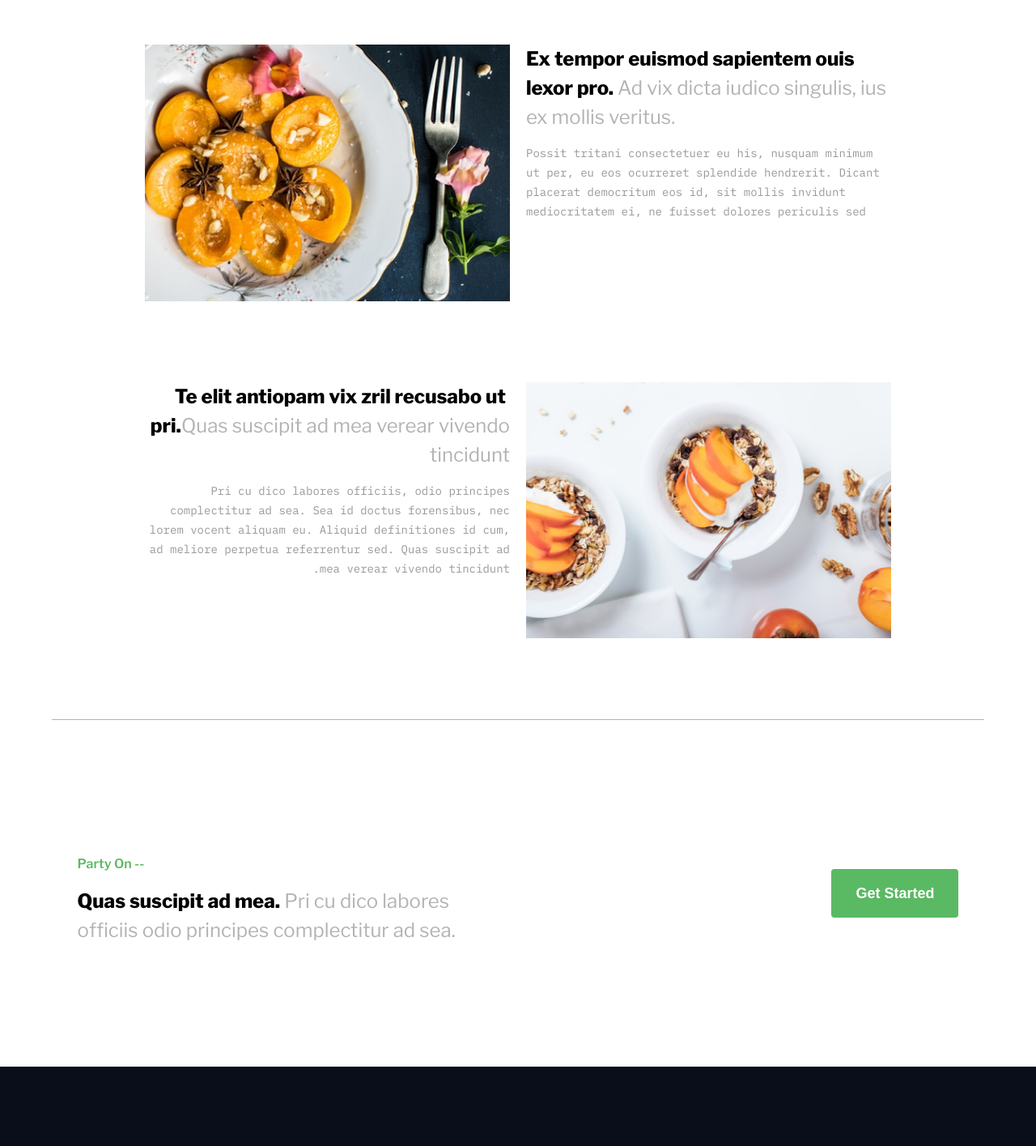
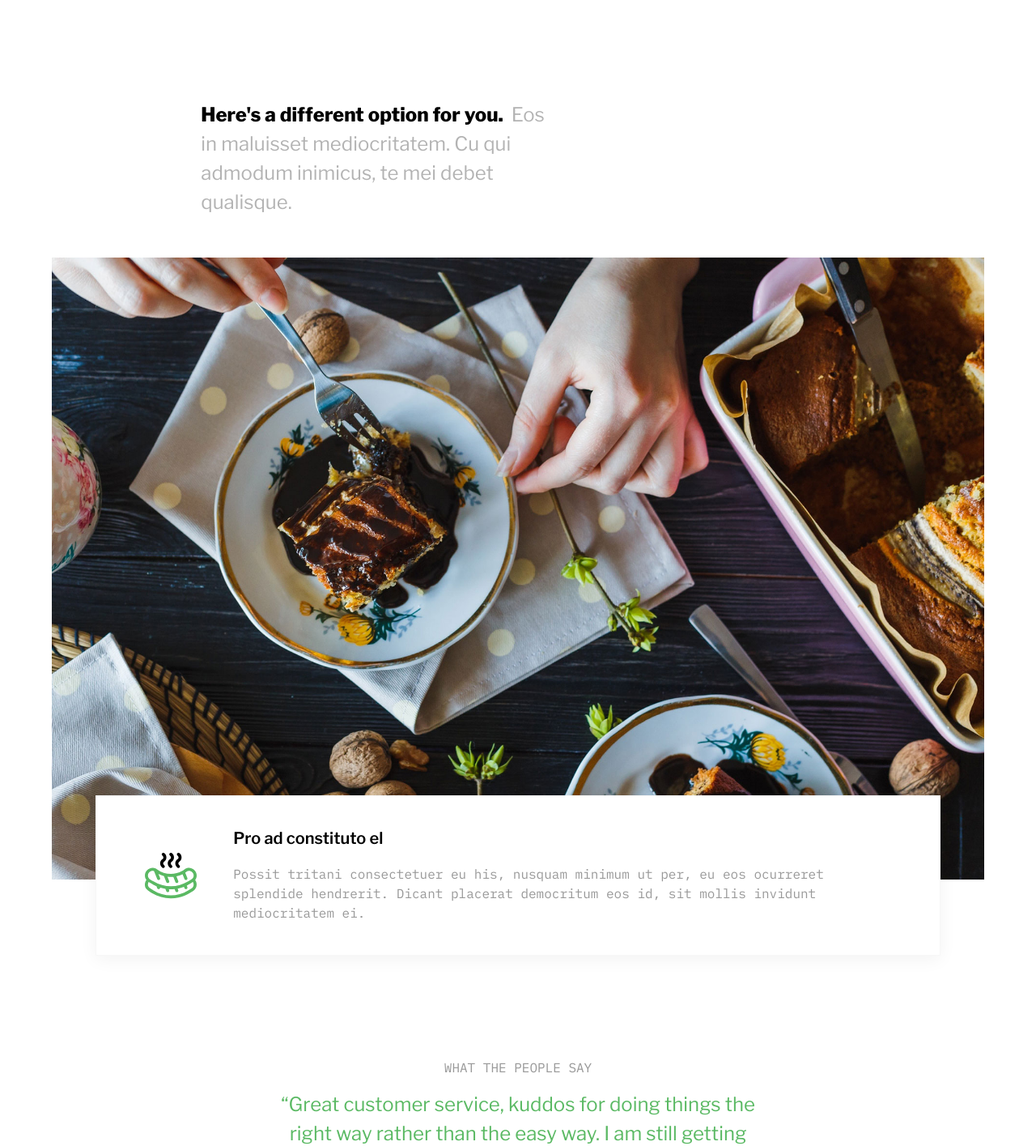
Before and after one commit to cey-t/catering-website, a React (Create React App) app: page /premium in a window 1280 px wide. Shown: the part 760-2175 px from the top of the page at 81% size. Built offline with nearby package versions, Linux system fonts and the light colour scheme.

Commit message:
Premium intro design implemented

```diff
--- a/src/components/ContextBox/ContextBox.js
+++ b/src/components/ContextBox/ContextBox.js
@@ -1,7 +1,8 @@
 import styles from "./ContextBox.module.scss";
-const ContextBox = ({ text, span }) => {
+import classNames from "classnames";
+const ContextBox = ({ text, span, className = null }) => {
   return (
-    <section className={styles.contextContainer}>
+    <section className={classNames(styles.contextContainer, className)}>
       <h2 className={styles.contextText}>
         <span className={styles.span}>{span}</span>
         {text}
--- a/src/components/FeatureBox/FeatureBox.js
+++ b/src/components/FeatureBox/FeatureBox.js
@@ -1,7 +1,8 @@
 import styles from "./FeatureBox.module.scss";
-const FeatureContainer = ({ title, content, logo }) => {
+import classNames from "classnames";
+const FeatureContainer = ({ title, content, logo, className = null }) => {
   return (
-    <div className={styles.featureBox}>
+    <div className={classNames(styles.featureBox, className)}>
       <div className={styles.logoContainer}>
         <img src={logo} alt="logo" />
       </div>
--- a/src/pages/Premium/Premium.js
+++ b/src/pages/Premium/Premium.js
@@ -1,5 +1,6 @@
 import HeaderContextBox from "components/HeaderInnerContent/HeaderContextBox";
 import ContactUs from "components/ContactSection/ContactUs";
+import PremiumIntro from "./PremiumIntro/PremiumIntro";
 import PremiumDeal from "components/PremiumDeal/PremiumDeal";
 import styles from "./Premium.module.scss";
 const Premium = () => {
@@ -10,6 +11,7 @@ const Premium = () => {
         header="Personalized and total service."
         content="At sint tollit veritus duo, ex tota inimicus dissentiunt usu. Dico tamquam perfecto usu id. Eu nec option perfecto vituperatoribus. Ea qui congue patrioque, quo ei recteque consequuntur."
       />
+      <PremiumIntro />
       <PremiumDeal />
       <ContactUs />
     </section>
--- /dev/null
+++ b/src/pages/Premium/PremiumIntro/PremiumIntro.js
@@ -0,0 +1,47 @@
+import styles from "./PremiumIntro.module.scss";
+import ContextBox from "components/ContextBox/ContextBox";
+import FeatureContainer from "components/FeatureBox/FeatureBox";
+import bananaCake from "images/Premium/banana-cake.jpg";
+import sausageIcon from "images/Feature/sausage.svg";
+import classNames from "classnames";
+const PremiumIntro = () => {
+  return (
+    <section className={styles.premiumIntroRoot}>
+      <div>
+        <ContextBox
+          span="Here's a different option for you. "
+          text="Eos in maluisset mediocritatem. Cu qui admodum inimicus, te mei debet qualisque."
+          className={styles.contextBox}
+        />
+        <div className={styles.imageContainer}>
+          <img
+            src={bananaCake}
+            width={"100%"}
+            className={styles.bananaImage}
+            alt="banana-cake"
+          />
+          <div className={styles.feature}>
+            <FeatureContainer
+              title="Pro ad constituto el"
+              content="Possit tritani consectetuer eu his, nusquam minimum ut per, eu eos ocurreret splendide hendrerit. Dicant placerat democritum eos id, sit mollis invidunt mediocritatem ei."
+              logo={sausageIcon}
+              className={styles.featureContainer}
+            />
+          </div>
+        </div>
+      </div>
+      <div className={styles.opinionContainer}>
+        <p className={styles.opinions}>WHAT THE PEOPLE SAY</p>
+        <h1 className={styles.blockQuote}>
+          “Great customer service, kuddos for doing things the right way rather
+          than the easy way. I am still getting compliments about the food
+          served at my wedding.”
+        </h1>
+        <p className={classNames(styles.blogWriter, styles.opinions)}>
+          Paul Morgan
+        </p>
+      </div>
+    </section>
+  );
+};
+export default PremiumIntro;
--- /dev/null
+++ b/src/pages/Premium/PremiumIntro/PremiumIntro.module.scss
@@ -0,0 +1,55 @@
+.premiumIntroRoot {
+  width: 90%;
+  margin: auto;
+  display: flex;
+  flex-direction: column;
+  gap: 160px;
+  padding: 120px 0;
+  .featureContainer {
+    height: auto;
+    width: 80%;
+    padding: 40px 60px;
+    margin: auto;
+    position: absolute;
+    bottom: -90px;
+    right: 0;
+    left: 0;
+    background: #ffffff;
+    flex-direction: row;
+  }
+  .imageContainer {
+    position: relative;
+  }
+  .opinionContainer {
+    width: 80%;
+    margin: auto;
+    padding: 40px 60px;
+    text-align: center;
+  }
+  .opinions {
+    font-size: 16px;
+    font-weight: 400;
+    line-height: 24px;
+    color: #999999;
+    font-family: "IBM Plex Mono", monospace;
+  }
+  .blockQuote {
+    font-size: 24px;
+    line-height: 36px;
+    font-weight: 300;
+    width: 65%;
+    display: flex;
+    justify-content: center;
+    margin: auto;
+    color: #5ab963;
+  }
+  .blogWriter {
+    color: #000000;
+    font-weight: 400;
+  }
+  .contextBox {
+    width: 68%;
+    margin: auto;
+    padding: 50px 30px;
+  }
+}
```
Also changed, not shown: src/images/Premium/banana-cake.jpg (added).
